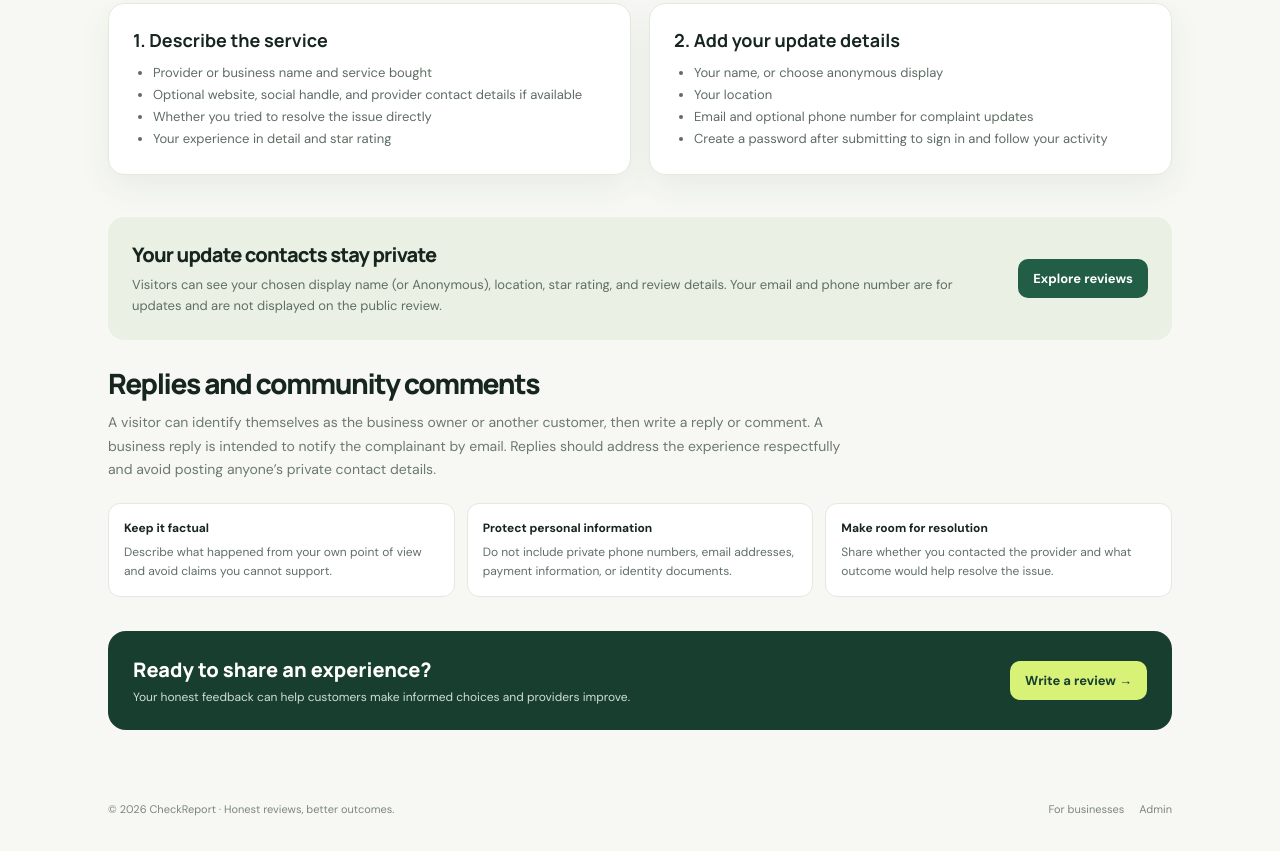
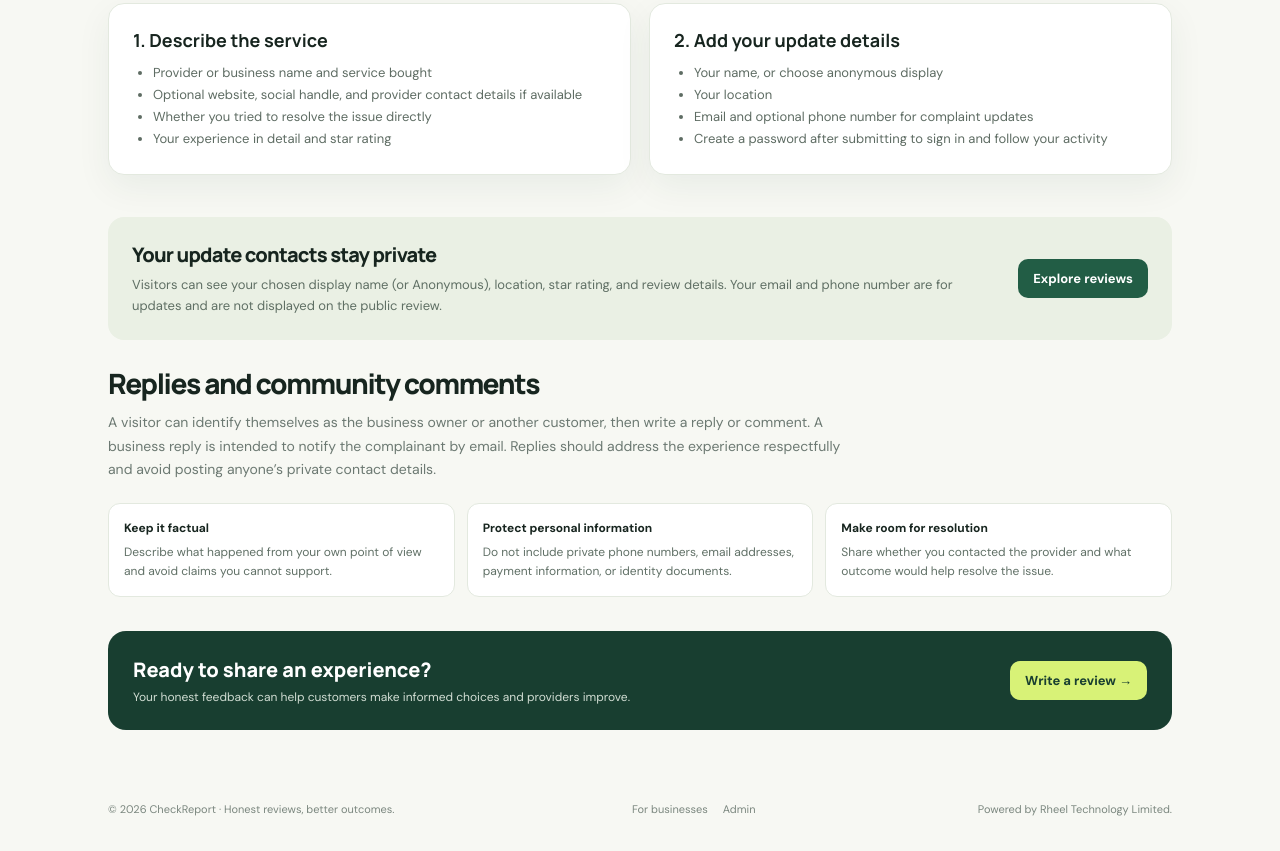
Before and after one commit to Rheel-Git/CheckReport-, a plain HTML site: page how-it-works.html in a window 1280 px wide. Shown: the part 810-1661 px from the top of the page. Drawn offline with Linux system fonts and the light colour scheme.

Commit message:
Add Rheel Technology footer attribution
Updated footer to include 'Powered by Rheel Technology Limited'.

```diff
--- a/how-it-works.html
+++ b/how-it-works.html
@@ -10,5 +10,4 @@
 <h2 class="section-title">What happens when you leave a review?</h2><p class="section-intro">The form is split into two short steps, so you can explain the service first and choose your public display details separately.</p><div class="split"><section class="panel"><h3>1. Describe the service</h3><ul><li>Provider or business name and service bought</li><li>Optional website, social handle, and provider contact details if available</li><li>Whether you tried to resolve the issue directly</li><li>Your experience in detail and star rating</li></ul></section><section class="panel"><h3>2. Add your update details</h3><ul><li>Your name, or choose anonymous display</li><li>Your location</li><li>Email and optional phone number for complaint updates</li><li>Create a password after submitting to sign in and follow your activity</li></ul></section></div><section class="privacy" id="privacy"><div><h2>Your update contacts stay private</h2><p>Visitors can see your chosen display name (or Anonymous), location, star rating, and review details. Your email and phone number are for updates and are not displayed on the public review.</p></div><a class="btn" href="explore.html">Explore reviews</a></section>
 <h2 class="section-title">Replies and community comments</h2><p class="section-intro">A visitor can identify themselves as the business owner or another customer, then write a reply or comment. A business reply is intended to notify the complainant by email. Replies should address the experience respectfully and avoid posting anyone’s private contact details.</p>
 <div class="guide"><div><b>Keep it factual</b>Describe what happened from your own point of view and avoid claims you cannot support.</div><div><b>Protect personal information</b>Do not include private phone numbers, email addresses, payment information, or identity documents.</div><div><b>Make room for resolution</b>Share whether you contacted the provider and what outcome would help resolve the issue.</div></div>
-<div class="end"><div><h2>Ready to share an experience?</h2><p>Your honest feedback can help customers make informed choices and providers improve.</p></div><a class="btn" href="index.html#write-review">Write a review →</a></div></main>
-<footer><span>© 2026 CheckReport · Honest reviews, better outcomes.</span><span><a href="businesses.html">For businesses</a><a href="admin.html">Admin</a></span></footer></body></html>
+<div class="end"><div><h2>Ready to share an experience?</h2><p>Your honest feedback can help customers make informed choices and providers improve.</p></div><a class="btn" href="index.html#write-review">Write a review →</a></div></main><footer><span>© 2026 CheckReport · Honest reviews, better outcomes.</span><span><a href="businesses.html">For businesses</a><a href="admin.html">Admin</a></span><span>Powered by Rheel Technology Limited.</span></footer></body></html>
```
